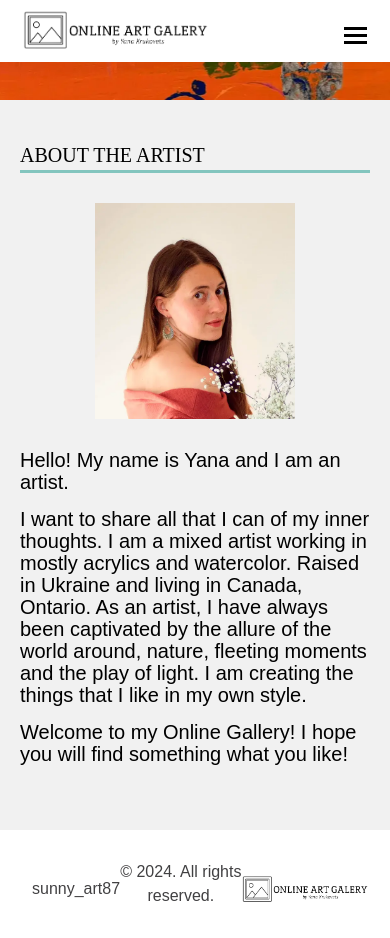
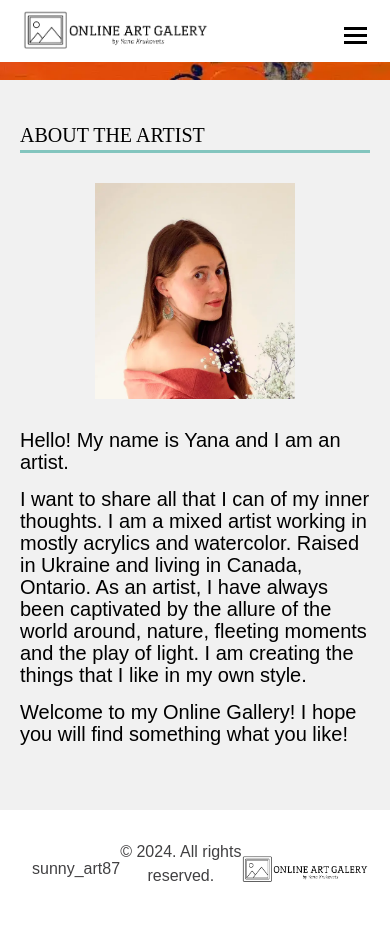
Before and after one commit to YanaKrukovets/gallery, a Next.js app: page /about in a window 390 px wide. Built offline with nearby package versions, Linux system fonts and the light colour scheme; grey boxes are pictures that could not be loaded; a web font is replaced by a local one.

Commit message:
banner fix

```diff
--- a/pages/about.js
+++ b/pages/about.js
@@ -1,17 +1,51 @@
 import React from "react";
 import Image from "next/image";
+import { useState, useEffect } from "react";
 
 export default function About() {
+  const useWindowWide = (size) => {
+    const [width, setWidth] = useState(0);
+
+    useEffect(() => {
+      function handleResize() {
+        setWidth(window.innerWidth);
+      }
+
+      window.addEventListener("resize", handleResize);
+
+      handleResize();
+
+      return () => {
+        window.removeEventListener("resize", handleResize);
+      };
+    }, [setWidth]);
+
+    return width > size;
+  };
+
+  const isMobile = useWindowWide(760);
   return (
     <>
+      {isMobile && (
         <Image
           src="/images/banner.webp"
           alt="An orange abstract art work"
           width={2000}
           height={240}
           priority={true}
-        className="min-h-[150px] object-cover md:min-h-[100px]"
+          className="min-h-[150px] object-cover"
         />
+      )}
+      {!isMobile && (
+        <Image
+          src="/images/banner-mbl.webp"
+          alt="An orange abstract art work"
+          width={800}
+          height={150}
+          priority={true}
+          className="min-h-[80px] object-cover"
+        />
+      )}
       <div className="bg-lightGray pb-[10px]">
         <div className="max-w-wrapper mx-auto px-5 py-[50px] sm:py-[40px]">
           <h1 className="text-[24px] sm:text-[20px] mb-[20px] border-b-[3px] border-green uppercase max-w-[350px] font-inka">
--- a/pages/contact.js
+++ b/pages/contact.js
@@ -31,14 +31,26 @@ export default function Contact() {
 
   return (
     <>
+      {isMobile && (
         <Image
           src="/images/banner.webp"
           alt="An orange abstract art work"
           width={2000}
           height={240}
           priority={true}
-        className="min-h-[150px] object-cover md:min-h-[100px]"
+          className="min-h-[150px] object-cover"
         />
+      )}
+      {!isMobile && (
+        <Image
+          src="/images/banner-mbl.webp"
+          alt="An orange abstract art work"
+          width={800}
+          height={150}
+          priority={true}
+          className="min-h-[80px] object-cover"
+        />
+      )}
       <div className="bg-lightGray pb-[10px]">
         <div className="max-w-wrapper mx-auto px-5 py-[50px] sm:py-[40px]">
           <h1 className="text-[24px] sm:text-[20px] mb-[20px] border-b-[3px] border-green uppercase max-w-[350px] font-inka">
```
Lines whose indentation alone changed are shown as unchanged.
